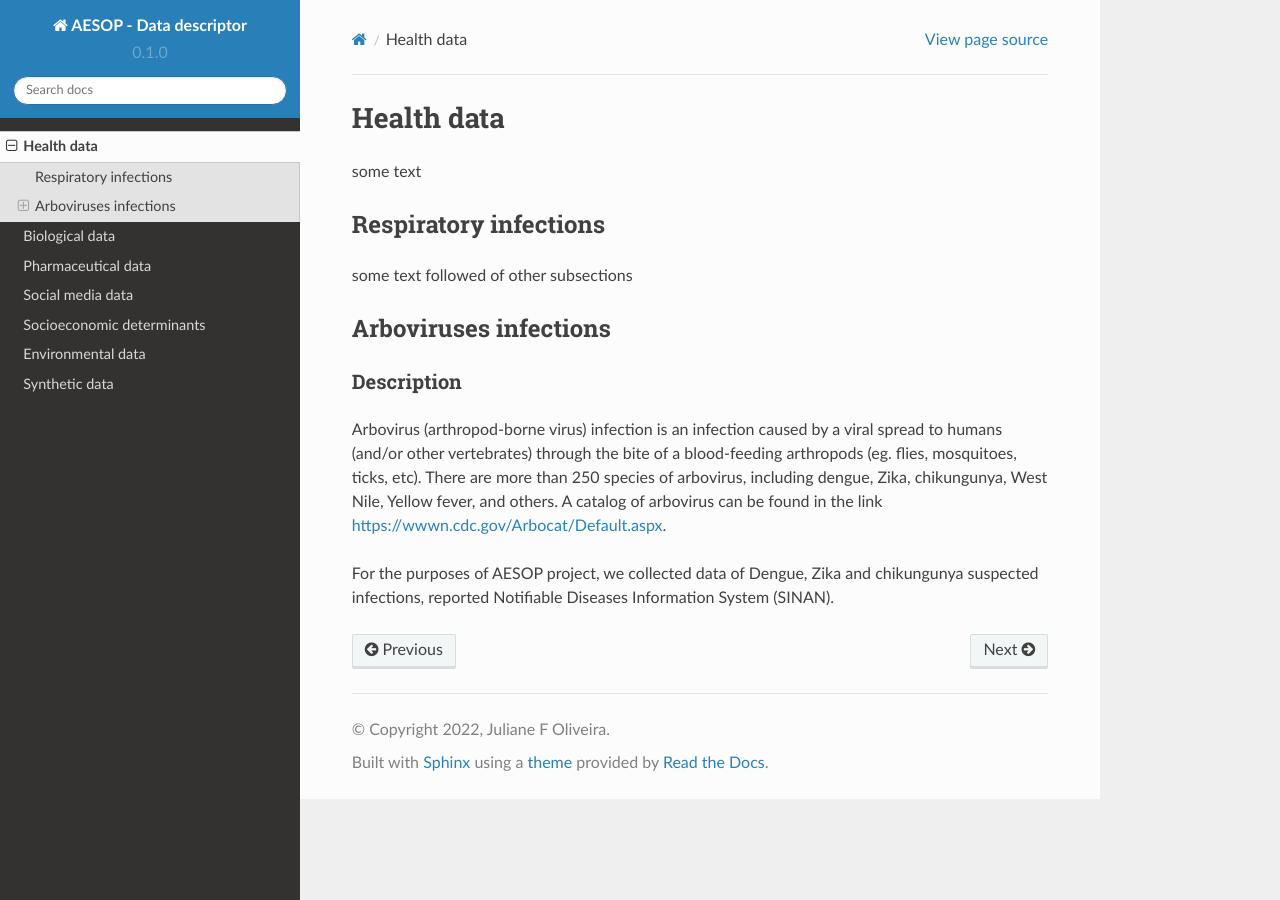
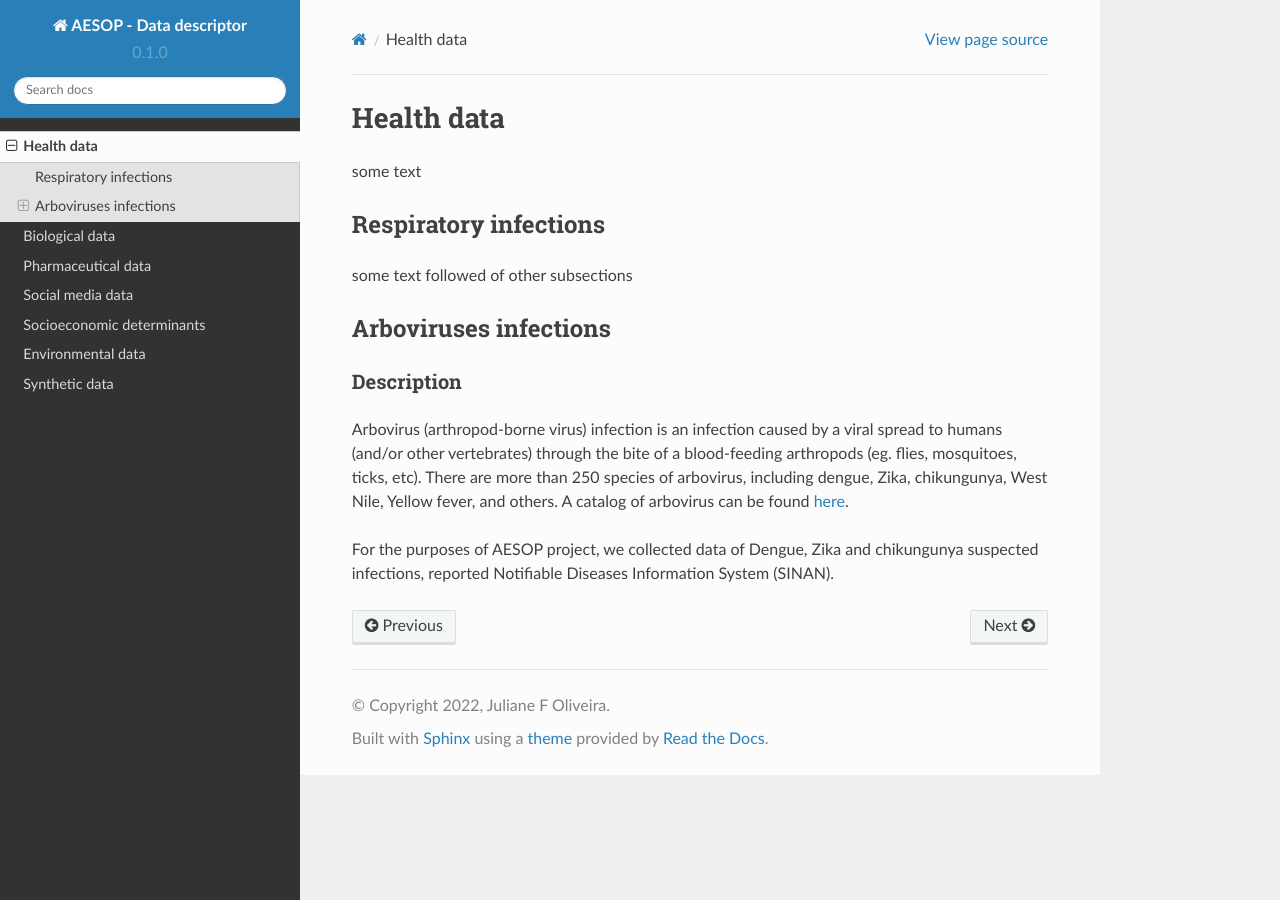
Before and after one commit to cidacslab/AESOP-Data-Documentation, a Sphinx documentation site: the page built from docs/source/health.rst, in a window 1280 px wide. Built offline with Sphinx 7.4.7 and the Read the Docs theme 2.0.0, drawn with Linux system fonts in a browser that asks for light colours.

Commit message:
Update health.rst

```diff
--- a/docs/source/health.rst
+++ b/docs/source/health.rst
@@ -13,6 +13,6 @@ Arboviruses infections
 
 Description
 ^^^^^^^^^^^
-Arbovirus (arthropod-borne virus) infection is an infection caused by a viral spread to humans (and/or other vertebrates) through the bite of a blood-feeding arthropods (eg. flies, mosquitoes, ticks, etc). There are more than 250 species of arbovirus, including dengue, Zika, chikungunya, West Nile, Yellow fever, and others.  A catalog of arbovirus can be found in the link https://wwwn.cdc.gov/Arbocat/Default.aspx.
+Arbovirus (arthropod-borne virus) infection is an infection caused by a viral spread to humans (and/or other vertebrates) through the bite of a blood-feeding arthropods (eg. flies, mosquitoes, ticks, etc). There are more than 250 species of arbovirus, including dengue, Zika, chikungunya, West Nile, Yellow fever, and others.  A catalog of arbovirus can be found `here <https://wwwn.cdc.gov/Arbocat/Default.aspx>`_.
 
 For the purposes of AESOP project, we collected data of Dengue, Zika and chikungunya suspected infections, reported Notifiable Diseases Information System (SINAN).
```
